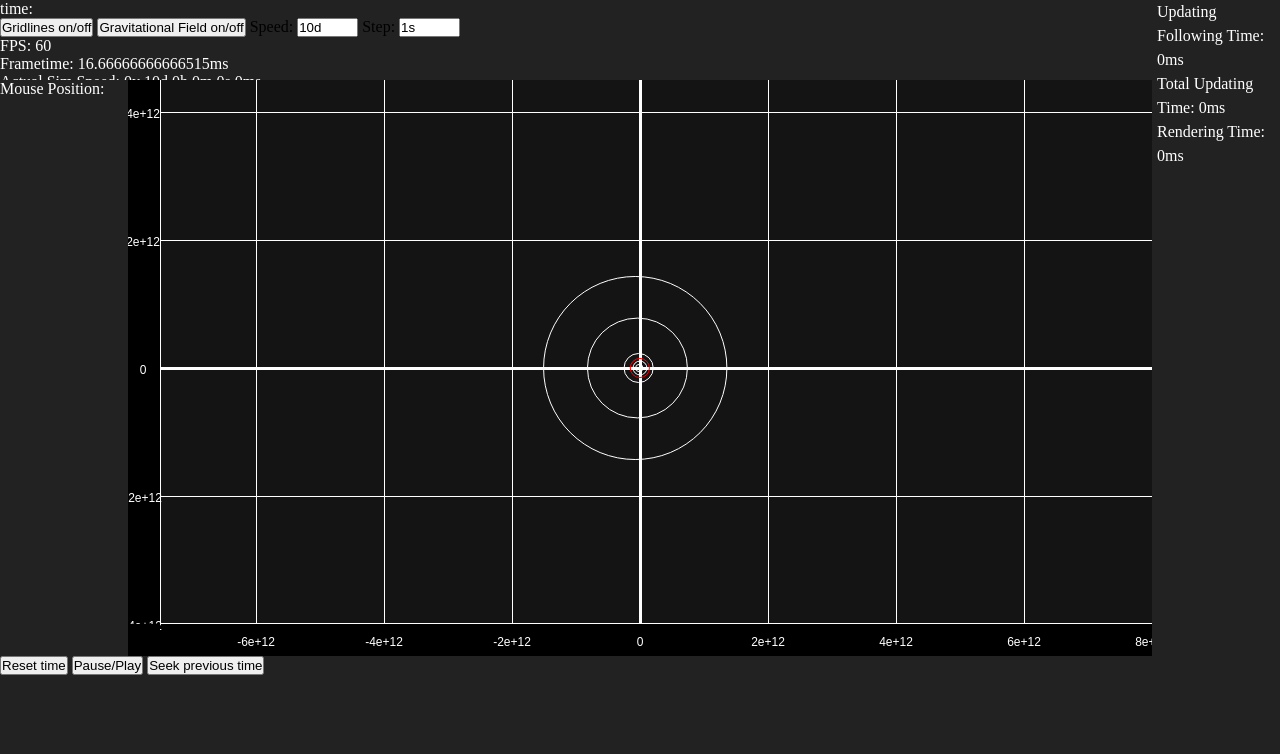
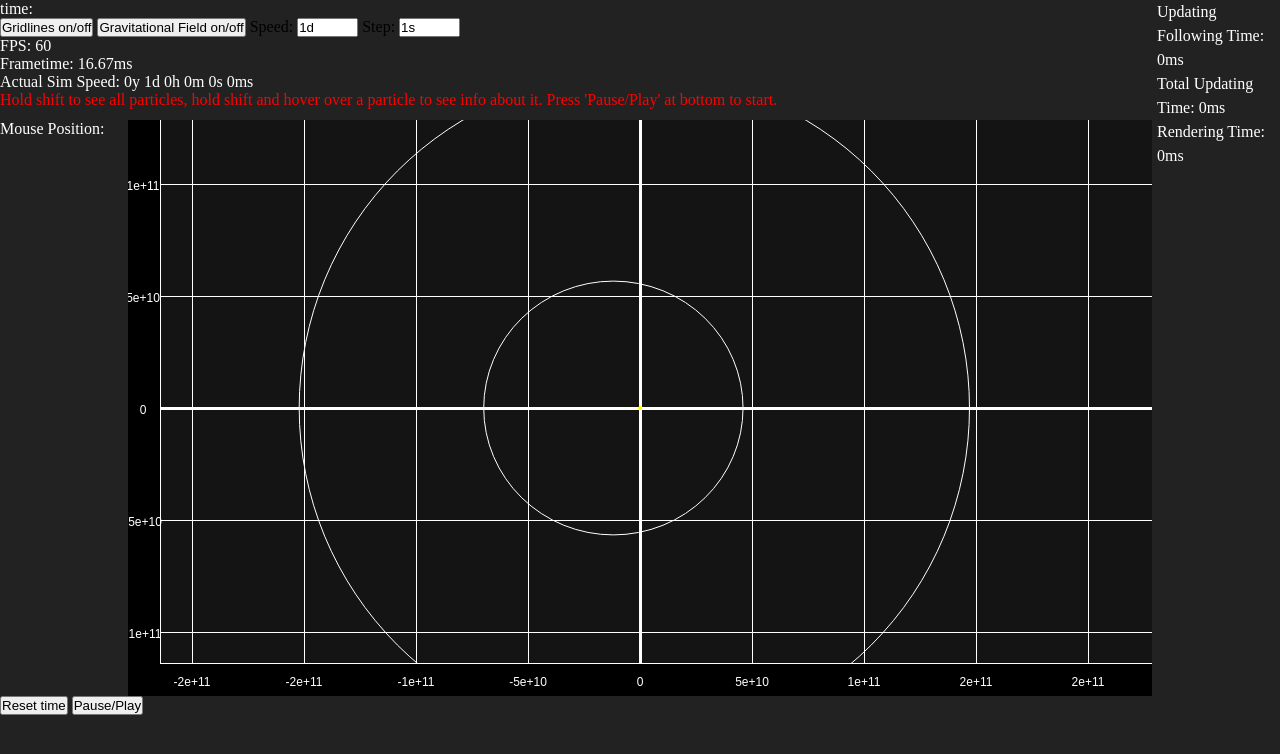
Before and after one commit to 0shaurya/jawns, a plain HTML site: page index.html in a window 1280 px wide. Drawn offline with Linux system fonts and the light colour scheme.

Commit message:
Fixed orbits, fixed incorrect time tracking.

```diff
--- a/css/style.css
+++ b/css/style.css
@@ -10,7 +10,7 @@ p {
 .container {
 	display: grid;
 	grid-template-columns: 10% 1024px 1fr;
-	grid-template-rows: 10% 576px 1fr;
+	grid-template-rows: 15% 576px 1fr;
 	grid-template-areas:
 		"top-toolbar top-toolbar properties-tab"
 		"left-toolbar simulation properties-tab"
--- a/index.html
+++ b/index.html
@@ -21,22 +21,19 @@
 		<p id = "time">time:</p>
 		<button id = "gridlines">Gridlines on/off</button>
 		<button id = "gravField">Gravitational Field on/off</button>
-		Speed: <input type = "text" id = "timeSpeed" value = "10d" size = "5"></input>
+		Speed: <input type = "text" id = "timeSpeed" value = "1d" size = "5"></input>
 		Step: <input type = "text" id = "timeStep" value = "1s" size = "5"></input>
 		<br>
 		<p id = "fps">FPS: </p>
 		<p id = "frametime">Frametime:</p>
 		<p id = "actualSimSpeed">Actual Sim Speed:</p>
-		<!-- Top Toolbar -->
-		<!-- Add your toolbar elements here -->
+		<p style = "color:red">Hold shift to see all particles, hold shift and hover over a particle to see info about it. Press 'Pause/Play' at bottom to start.</p>
 	</div>
 
 	<div class="left-toolbar">
 		<p>Mouse Position:</p>
 		<p id = "mousePosition"></p><br>
 		<p id = "zoomFactor"></p>
-		<!-- Left Toolbar -->
-		<!-- Add your toolbar elements here -->
 	</div>
 
 	<div class="properties-tab" style="line-height:1.5; padding-left:5px">
@@ -48,8 +45,6 @@
 		<p id = "renderingTime"></p>
 		<br><br><br><br>
 		<div id = "effectivePotentials" style="color:white"></div>
-		<!-- Properties Tab -->
-		<!-- Add your properties elements here -->
 	</div>
 
 	<div class="simulation">
@@ -59,28 +54,21 @@
 	<div class="time-slider">
 		<button id="reset">Reset time</button>
 		<button id="pauseplay">Pause/Play</button>
-		<button id="seek">Seek previous time</button>
-		<!-- Time Slider -->
-		<!-- Add your time slider element here -->
+		<!-- <button id="seek">Seek previous time</button> -->
 	</div>
 </div>
 
 <div id="contextMenu">
 	<div id="newParticleContextMenuButton">
-		<span>New Particle</span>
+		<span>New Particle (Earth mass)</span>
 	</div>
 	<div id="newHeavyParticleContextMenuButton">
-		<span>New Heavy Particle</span>
-	</div>
-	<div id="">
-		<span>·</span>
-	</div>
-	<div id="">
-		<span>·</span>
+		<span>New Heavy Particle (Sun mass)</span>
 	</div>
 </div>
 
 <div id="entityInfo">
+	<p id="entityName"></p>
 	<p id="entityType"></p>
 	<p id="entityMass"></p>
 	<p id="entityRadius"></p>
@@ -96,12 +84,12 @@
 	<div id="boltParticleRightClickButton">
 		<span>Bolt Particle</span>
 	</div>
-	<div id="trackParticleRightClickButton">
+<!-- 	<div id="trackParticleRightClickButton">
 		<span>Track Particle</span>
 	</div>
 	<div id="traceParticleRightClickButton">
 		<span>Trace Particle</span>
-	</div>
+	</div> -->
 	<div id="followParticleRightClickButton">
 		<span>Follow Particle</span>
 	</div>
--- a/src/classes/Particle.js
+++ b/src/classes/Particle.js
@@ -7,8 +7,9 @@ export class Particle {
 	// Number y
 	// Number radius
 	// initialVelocity = { x, y }
-	constructor(id, x, y, mass, radius, initialVelocity = { x: 0, y: 0 }, isBolted = false, isDeleted = false, color, isFollowing = false) {
+	constructor(id, name, x, y, mass, radius, initialVelocity = { x: 0, y: 0 }, isBolted = false, isDeleted = false, color, isFollowing = false) {
 		this.id = id;
+		this.name = name;
 		this.position = new Vector(x, y);
 		this.velocity = new Vector(initialVelocity.x, initialVelocity.y);
 		this.acceleration = new Vector(0, 0);
@@ -77,8 +78,8 @@ export class Particle {
 		// updates velocity
 		this.newVelocity = this.velocity.add(this.acceleration.add(this.newAcceleration).scale(dt*0.5));
 
-		this.position.x = this.newPosition.x;
-		this.position.y = this.newPosition.y;
+		if (!this.isBolted) this.position.x = this.newPosition.x;
+		if (!this.isBolted) this.position.y = this.newPosition.y;
 		this.velocity.x = this.newVelocity.x;
 		this.velocity.y = this.newVelocity.y;
 		this.acceleration.x = this.newAcceleration.x;
--- a/src/classes/State.js
+++ b/src/classes/State.js
@@ -7,7 +7,7 @@ export class State {
 		this.time = time;
 		this.particles = [];
 		particles.forEach((item, index) => {
-			this.particles.push(new Particle(item.id, item.position.x, item.position.y, item.mass, item.radius, {x: item.velocity.x, y: item.velocity.y}, item.isBolted, item.isDeleted, item.color))
+			this.particles.push(new Particle(item.id, item.name, item.position.x, item.position.y, item.mass, item.radius, {x: item.velocity.x, y: item.velocity.y}, item.isBolted, item.isDeleted, item.color))
 		})
 	}
 }
--- a/src/classes/Vector.js
+++ b/src/classes/Vector.js
@@ -20,7 +20,8 @@ export class Vector {
 		return this.x * vector.x + this.y * vector.y;
 	}
 
-	crossMagnitude(vector) {
+	// calculates the k value of the cross product of this x arg
+	crossK(vector) {
 		return this.x * vector.y - this.y * vector.x;
 	}
 
@@ -30,6 +31,12 @@ export class Vector {
 
 	addScalar(scalar) {
 		return this.scale((this.magnitude() + scalar) / this.magnitude());
+	}
+
+	// add in magnitude/direction form
+	addMagnitudeDirection(magnitude, direction) {
+		let vec2 = new Vector(magnitude * Math.cos(direction), magnitude * Math.sin(direction))
+		return this.add(vec2)
 	}
 
 	normalize() {
--- a/src/contextMenu.js
+++ b/src/contextMenu.js
@@ -7,6 +7,7 @@ const canvas = document.getElementById('canv');
 let contextMenu = document.getElementById("contextMenu");
 let entityContextMenu = document.getElementById("entityContextMenu")
 let entityInfo = document.getElementById('entityInfo');
+let entityName = document.getElementById('entityName');
 let entityMass = document.getElementById('entityMass');
 let entityRadius = document.getElementById('entityRadius');
 let entityType = document.getElementById('entityType');
@@ -16,8 +17,8 @@ let entityAcceleration = document.getElementById('entityAcceleration');
 
 let deleteParticleRightClickButton = document.getElementById('deleteParticleRightClickButton');
 let boltParticleRightClickButton = document.getElementById('boltParticleRightClickButton');
-let trackParticleRightClickButton = document.getElementById('trackParticleRightClickButton');
-let traceParticleRightClickButton = document.getElementById('traceParticleRightClickButton');
+// let trackParticleRightClickButton = document.getElementById('trackParticleRightClickButton');
+// let traceParticleRightClickButton = document.getElementById('traceParticleRightClickButton');
 let followParticleRightClickButton = document.getElementById('followParticleRightClickButton');
 
 let currentContextMenuItem;
@@ -74,16 +75,16 @@ boltParticleRightClickButton.addEventListener("click", (e) => {
 		currentContextMenuItem.toggleBolted();
 	}
 })
-trackParticleRightClickButton.addEventListener("click", (e) => {
-	if (entityContextMenu.style.visibility === "visible") {
-		hideAllMenus();
-	}
-})
-traceParticleRightClickButton.addEventListener("click", (e) => {
-	if (entityContextMenu.style.visibility === "visible") {
-		hideAllMenus();
-	}
-})
+// trackParticleRightClickButton.addEventListener("click", (e) => {
+	// if (entityContextMenu.style.visibility === "visible") {
+		// hideAllMenus();
+	// }
+// })
+// traceParticleRightClickButton.addEventListener("click", (e) => {
+	// if (entityContextMenu.style.visibility === "visible") {
+		// hideAllMenus();
+	// }
+// })
 followParticleRightClickButton.addEventListener("click", (e) => {
 	if (entityContextMenu.style.visibility === "visible") {
 		hideAllMenus();
@@ -110,7 +111,7 @@ document.body.addEventListener('keydown', (e) => {
 				entityInfo.style.visibility = 'visible';
 				document.body.style.cursor = "default";
 
-				entityType.textContent = item.isBolted ? "Particle (" + item.id + ")" + " (Bolted)" : "Particle (" + item.id + ")";
+				entityType.textContent = item.isBolted ? item.name + " (" + item.id + ")" + " (Bolted)" : item.name + " (" + item.id + ")";
 				entityMass.textContent = "mass: " + item.mass;
 				entityRadius.textContent = "radius: " + item.radius;
 				entityPosition.textContent     = "p: " + getPosition(item);
--- a/src/engine.js
+++ b/src/engine.js
@@ -20,9 +20,10 @@ let newHeavyParticleButton = document.getElementById("newHeavyParticleContextMen
 let engine = {
 	particles: [],
 
-	newParticle: function(x, y, mass, radius, initialVelocity, color) {
+	newParticle: function(name, x, y, mass, radius, initialVelocity, color) {
 		this.particles.push(new Particle(
 			this.particles.length,
+			name,
 			x,
 			y,
 			mass,
@@ -119,16 +120,14 @@ let engine = {
 		let v = particle1.velocity.subtract(particle2.velocity).magnitude();
 		const bigG = 6.6743e-11;
 		// let l  = r * Math.min(particle1.mass, particle2.mass) * v;
-		let l = smallM * particle1.position.subtract(particle2.position).crossMagnitude(particle1.velocity.subtract(particle2.velocity))
+		let l = smallM * particle1.position.subtract(particle2.position).crossK(particle1.velocity.subtract(particle2.velocity))
 		// console.log(l)
-		console.log(l)
 
 		// let l = 9e38
 
 		return Math.sqrt(1 + ((2 * bigE * l * l) / (mu * (bigG * smallM * bigM)**2)))
 	},
 
-	// accidentally finds apsides instead of semi major/minor axes
 	calculateOrbitLengths: function(particle1, particle2) {
 		let bigE = this.calculateEffectivePotentialMax(particle1, particle2);
 		if (bigE >= 0) return {apside1: null, apside2: null};
@@ -140,24 +139,34 @@ let engine = {
 		let v = particle1.velocity.subtract(particle2.velocity).magnitude();
 		let mu = (smallM * bigM)/(smallM + bigM);
 		const bigG = 6.6743e-11;
-		let l = r * smallM * v;
+		let l = smallM * particle1.position.subtract(particle2.position).crossK(particle1.velocity.subtract(particle2.velocity))
 
 		if (e == 1) return {apside1: particle1.position.subtract(particle2.position).magnitude(),
 							apside2: particle1.position.subtract(particle2.position).magnitude()}
 
 		// let r0 = (l * l)/(bigG * bigM * mu * smallM);
 		let r0 = -(bigG * smallM * bigM * (1 - e*e))/(2 * bigE)
+		let a1 = r0/(1-e);
+		let a2 = r0/(1+e);
+		let semiMajor = (a1 + a2)/2
+		let semiMinor = Math.sqrt(a1 * a2)
+		let c = Math.sqrt(semiMajor * semiMajor - semiMinor * semiMinor) // c is the distance from the center to a focus
 
-		return {apside1: r0/(1-e), apside2: r0/(1+e)};
+		return {apside1: a1, apside2: a2, semiMajor: semiMajor, semiMinor: semiMinor, c: c, eccentricity: e};
+	},
+
+	calculateMeanAnomaly: function(particle1, particle2) {
+		//let eccentricAnomaly = Math.acos()
+		//let e = this.calculateEccentricity(particle1, particle2);
 	}
 }
 
 newParticleButton.addEventListener("click", () => {
-	engine.newParticle(hPixelToActual(contextMenuCoords.x), vPixelToActual(contextMenuCoords.y), 1, 0, {x:0, y:0});
+	engine.newParticle("Particle", hPixelToActual(contextMenuCoords.x), vPixelToActual(contextMenuCoords.y), 5.972168e24, 0, {x:0, y:0});
 });
 
 newHeavyParticleButton.addEventListener("click", () => {
-	engine.newParticle(hPixelToActual(contextMenuCoords.x), vPixelToActual(contextMenuCoords.y), 100, 0, {x:0, y:0});
+	engine.newParticle("Particle", hPixelToActual(contextMenuCoords.x), vPixelToActual(contextMenuCoords.y), 1.988435e30, 0, {x:0, y:0});
 })
 
 const sunMass = 1.988435e30
@@ -226,6 +235,15 @@ const saturn = {
 	radius: 58232000
 }
 
+const uranus = {
+	mass: 568.32e24,
+	perihelion: 1357.554e9,
+	aphelion: 1506.527e9,
+	minSpeed: 9140,
+	maxSpeed: 10140,
+	radius: 58232000
+}
+
 const earthMass = 5.972168e24
 const earthDist = 1.4961877e11
 const AU = earthDist
@@ -277,16 +295,16 @@ const plutoSpeed = 5365
 const plutoRadius = 1.1899e6
 
 
-engine.newParticle(0, 0, sunMass, sunRadius, {x:0, y:0}, "yellow")
+engine.newParticle("Sun", 0, 0, sunMass, sunRadius, {x:0, y:0}, "yellow")
 
-engine.newParticle(mercury.perihelion, 0, mercury.mass, mercury.radius, {x:0, y:mercury.maxSpeed}, "silver");
-engine.newParticle(venus.perihelion, 0, venus.mass, venus.radius, {x:0, y:venus.maxSpeed}, "purple");
-engine.newParticle(moon.perigee + earth.perihelion, 0, moon.mass, moon.radius, {x:0, y:moon.maxSpeed + earth.maxSpeed}, "gray");
-engine.newParticle(earth.perihelion, 0, earth.mass, earth.radius, {x:0, y:earth.maxSpeed}, "blue");
-engine.newParticle(mars.perihelion, 0, mars.mass, mars.radius, {x:0, y:mars.maxSpeed}, "red");
+engine.newParticle("Mercury", mercury.perihelion, 0, mercury.mass, mercury.radius, {x:0, y: mercury.maxSpeed}, "silver")
+engine.newParticle("Venus", venus.perihelion, 0, venus.mass, venus.radius, {x:0, y:venus.maxSpeed}, "purple");
+engine.newParticle("Moon", moon.perigee + earth.perihelion, 0, moon.mass, moon.radius, {x:0, y:moon.maxSpeed + earth.maxSpeed}, "gray");
+engine.newParticle("Earth", earth.perihelion, 0, earth.mass, earth.radius, {x:0, y:earth.maxSpeed}, "blue");
+engine.newParticle("Mars", mars.perihelion, 0, mars.mass, mars.radius, {x:0, y:mars.maxSpeed}, "red");
 
-engine.newParticle(jupiter.perihelion, 0, jupiter.mass, jupiter.radius, {x:0, y:jupiter.maxSpeed}, "orange");
-engine.newParticle(saturn.perihelion, 0, saturn.mass, saturn.radius, {x:0, y:saturn.maxSpeed}, "beige");
+engine.newParticle("Jupiter", jupiter.perihelion, 0, jupiter.mass, jupiter.radius, {x:0, y:jupiter.maxSpeed}, "orange");
+engine.newParticle("Saturn", saturn.perihelion, 0, saturn.mass, saturn.radius, {x:0, y:saturn.maxSpeed}, "beige");
 
 
 // inclusive
--- a/src/renderer.js
+++ b/src/renderer.js
@@ -33,29 +33,61 @@ function drawBall(x, y, r, color, alpha = 1) {
 	ctx.stroke();
 }
 
+function rotatedEllipsePolar(theta, a, e, phi) {
+	return Math.abs(a*(1 - e*e) / (1 + e*(Math.cos(theta - phi))));
+}
+
 function drawOrbit(particle1, particle2, color, alpha = 1) {
-	let f;
-
+	let focus;
 	if (particle1.mass > particle2.mass) {
-		f = new Vector(particle1.position.x, particle1.position.y);
+		focus = new Vector(particle1.position.x, particle1.position.y);
 	} else {
-		f = new Vector(particle2.position.x, particle2.position.y);
+		focus = new Vector(particle2.position.x, particle2.position.y);
 	}
 
+	let lengths = engine.calculateOrbitLengths(particle1, particle2);
+	let r = particle2.position.subtract(particle1.position);
+	let theta = r.angle();
+	if (theta < 0) {
+		theta = 2*Math.PI + theta
+	}
 
-	let ap1 = engine.calculateOrbitLengths(particle1, particle2).apside1;
-	let ap2 = engine.calculateOrbitLengths(particle1, particle2).apside2;
+	let a = lengths.semiMajor
+	let e = lengths.eccentricity
+	let rMag = r.magnitude()
 
-	let a = (ap1 + ap2) / 2;
-	let b = Math.sqrt(ap1 * ap2);
-	let c = Math.sqrt(a*a - b*b);
+	// calculate the two possible phi values based on the polar equation of a rotated ellipse
+	let phiP = theta + Math.acos((a*(1 - e*e) - rMag) / (e * rMag))
+	let phiM = theta - Math.acos((a*(1 - e*e) - rMag) / (e * rMag))
 
-	let center = new Vector(f.x - c, f.y);
-	let theta = particle1.position.angleBetween(particle2.position);
+	// figure out whether the positive or negative phi value is correct
+	let phi;
+	if (r.crossK(particle2.velocity) < 0 ) {
+		if ( r.dot(particle2.velocity) > 0 ) {
+			phi = (Math.PI + phiP) % (2*Math.PI)
+		} else {
+			phi = (Math.PI + phiM) % (2*Math.PI)
+		}
+	} else {
+		if ( r.dot(particle2.velocity) < 0 ) {
+			phi = (Math.PI + phiP) % (2*Math.PI)
+		} else {
+			phi = (Math.PI + phiM) % (2*Math.PI)
+		}
+	}
 
+	let center = new Vector(focus.x + lengths.c*Math.cos(phi),
+							focus.y + lengths.c*Math.sin(phi));
+	if (particle2.name == "Moon") console.log(phi)
 	ctx.strokeStyle = color;
 	ctx.beginPath()
-	ctx.ellipse(hActualToPixel(center.x), vActualToPixel(center.y), Math.abs(hActualToPixel(a) - hActualToPixel(0)), Math.abs(vActualToPixel(b)-vActualToPixel(0)), 0, 0, 2*Math.PI)
+	ctx.ellipse(hActualToPixel(center.x), // center x
+				vActualToPixel(center.y), // center y
+				Math.abs(hActualToPixel(lengths.semiMajor) - hActualToPixel(0)), // radius x
+				Math.abs(vActualToPixel(lengths.semiMinor) - vActualToPixel(0)), // radius y
+				-phi, // rotation
+				0,
+				2*Math.PI)
 	ctx.stroke();
 }
 
@@ -245,7 +277,9 @@ document.addEventListener("keydown", (e) => {
 document.addEventListener("keyup", (e) => {
 	if (!e.shiftKey) shiftKeyDown = false;
 })
-let am, nam;
+
+let stateHistory = []
+
 // takes in a State object to determine what to render
 function renderFrame(frame) {
 	ctx.clearRect(0, 0, canvas.width, canvas.height);
@@ -264,35 +298,14 @@ function renderFrame(frame) {
 		});
 	}
 
-	drawOrbit(engine.particles[0], engine.particles[1], "white");
-	drawOrbit(engine.particles[0], engine.particles[2], "white");
-	drawOrbit(engine.particles[0], engine.particles[4], "red");
-	drawOrbit(engine.particles[0], engine.particles[5], "white");
-	drawOrbit(engine.particles[0], engine.particles[6], "white");
-	drawOrbit(engine.particles[0], engine.particles[7], "white");
-	drawOrbit(engine.particles[3], engine.particles[4], "yellow");
-
-	// drawOrbit(engine.particles[1], engine.particles[0], "blue");
-	console.log({
-		ep: engine.calculateEffectivePotentialMax(engine.particles[0], engine.particles[1]),
-		ec: engine.calculateEccentricity(engine.particles[1], engine.particles[0]),
+	engine.particles.forEach((item, index) => {
+		if (index !== 0 && index !== 3) {
+			drawOrbit(engine.particles[0], engine.particles[index], "white")
+		}
 	})
 
-	// nam = Math.abs(engine.particles[0].position.subtract(engine.particles[1].position).magnitude()) * engine.particles[1].mass * engine.particles[1].velocity.subtract(engine.particles[0].velocity).magnitude()
-	// console.log(nam)
-	// console.log(100 * (nam - am) / am)
-	// am = Math.abs(engine.particles[0].position.subtract(engine.particles[1].position).magnitude()) * engine.particles[1].mass * engine.particles[1].velocity.subtract(engine.particles[0].velocity).magnitude()
-
-
-	//drawOrbit(engine.particles[0], engine.particles[8], "white");
-	//drawOrbit(engine.particles[0], engine.particles[9], "white");
-	//drawOrbit(engine.particles[0], engine.particles[10], "white");
-	//drawOrbit(engine.particles[3], engine.particles[4], "red");
 
 	if (gridlinesOn) drawGridNumbers();
-
-	let dx = 0;
-	let dy = 0;
 }
 
 export { gridStep };
--- a/src/time.js
+++ b/src/time.js
@@ -95,12 +95,12 @@ function update() {
 		}
 
 		let updatingPhysicsTime = performance.now() - updatingPhysicsStart;
-		document.getElementById("updatingPhysicsTime").textContent = `___Updating Physics Time: ${updatingPhysicsTime} ms`;
+		document.getElementById("updatingPhysicsTime").textContent = `Updating Physics Time: ${Math.round(updatingPhysicsTime*100)/100} ms`;
 
 		let collisionsStart = performance.now();
 		engine.calculateCollisions();
 		let collisionsTime = performance.now() - collisionsStart;
-		document.getElementById("collisionsTime").textContent = `___Calculating Collisions Time: ${collisionsTime} ms`;
+		document.getElementById("collisionsTime").textContent = `Calculating Collisions Time: ${Math.round(collisionsTime*100)/100} ms`;
 
 		let updatingValsStart = performance.now();
 		engine.particles.forEach((item, index) => {
@@ -110,71 +110,38 @@ function update() {
 		});
 
 		let updatingValsTime = performance.now() - updatingValsStart;
-		document.getElementById("updatingValsTime").textContent = `___Updating Values Time: ${updatingValsTime} ms`;
-
-		let sun = engine.particles[0]
-		let mercury = engine.particles[1]
-
-		//document.getElementById("effectivePotentials").innerHTML = JSON.stringify({
-		//	mercurySun: engine.calculateEccentricity(engine.particles[0], engine.particles[1]),
-		//	earthSun: engine.calculateEccentricity(engine.particles[0], engine.particles[3]),
-		//	moonSun: engine.calculateEccentricity(engine.particles[0], engine.particles[4]),
-		//	earthMoon: engine.calculateEccentricity(engine.particles[4], engine.particles[3]),
-		//	moonJupiter: engine.calculateEccentricity(engine.particles[4], engine.particles[6]),
-		//	venusNeptune: engine.calculateEccentricity(engine.particles[2], engine.particles[9]),
-		//	sunNeptune: engine.calculateEccentricity(engine.particles[0], engine.particles[9])
-		//})
-
-		// let hasParticles = false;
-		// particlePerformanceArray.forEach((item, index) => {
-		// 	if (item.numOfParticles === engine.getNumOfParticles()) {
-		// 		hasParticles = true;
-		// 	}
-		// })
-		//
-		// if (!hasParticles) {
-		// 	particlePerformanceArray.push({
-		// 		numOfParticles: engine.getNumOfParticles(),
-		// 		updatingPhysicsTime: updatingPhysicsTime,
-		// 		collisionsTime: collisionsTime,
-		// 		updatingValsTime: updatingValsTime,
-		// 		totalTime: updatingPhysicsTime + collisionsTime + updatingValsTime
-		// 	})
-		// }
-
+		document.getElementById("updatingValsTime").textContent = `Updating Values Time: ${Math.round(updatingValsTime*100)/100} ms`;
 
 	}
-	// console.log(particlePerformanceArray);
-
 	return nextFrame;
 }
 
 // renders a new frame every 1/60th seconds
 function step() {
+	frameTimeEnd = performance.now();
 
-	frameTimeEnd = performance.now();
 	document.getElementById("fps").textContent = "FPS: " + Math.round(Math.min(1000/(frameTimeEnd - frameTimeStart), 60));
-	document.getElementById("frametime").textContent = "Frametime: " + (frameTimeEnd - frameTimeStart) + "ms";
+	document.getElementById("frametime").textContent = "Frametime: " + (Math.round((frameTimeEnd - frameTimeStart)*100)/100) + "ms";
 	document.getElementById("actualSimSpeed").textContent = "Actual Sim Speed: " + timeToString(Math.min(1000/(frameTimeEnd - frameTimeStart), 60)/60 * timeSpeed);
 	let tempFrameTimeStart = frameTimeStart;
 	frameTimeStart = performance.now();
 
 	let updateFollowingStart = performance.now();
 	updateFollowing();
-	document.getElementById("followingTime").textContent = "Updating Following Time: " + (performance.now() -  updateFollowingStart) + "ms";
+	document.getElementById("followingTime").textContent = "Updating Following Time: " + (Math.round((performance.now() -  updateFollowingStart)*100)/100) + "ms";
 
 	let nextFrameStart = performance.now();
 	let nextFrame = update();
-	document.getElementById("updatingTime").textContent = "Total Updating Time: " + (performance.now() -  nextFrameStart) + "ms";
+	document.getElementById("updatingTime").textContent = "Total Updating Time: " + (Math.round((performance.now() -  nextFrameStart)*100)/100) + "ms";
 
 	if (isTimeMoving) {
 		document.getElementById("time").textContent = `time: ${timeToString(time)}`;
-		time += timeSpeed * Math.min((frameTimeEnd - tempFrameTimeStart)/1000, 1/60)
+		time += timeSpeed * 1/60
 	}
 
 	let renderingTimeStart = performance.now();
 	renderFrame(nextFrame);
-	document.getElementById("renderingTime").textContent = "Rendering Time: " + (performance.now() - renderingTimeStart) + "ms";
+	document.getElementById("renderingTime").textContent = "Rendering Time: " + (Math.round((performance.now() - renderingTimeStart)*100)/100) + "ms";
 
 	window.requestAnimationFrame(step);
 }
@@ -213,7 +180,7 @@ function seek() {
 
 document.getElementById("reset").addEventListener("click", reset);
 document.getElementById("pauseplay").addEventListener("click", pauseplay);
-document.getElementById("seek").addEventListener("click", seek);
+// document.getElementById("seek").addEventListener("click", seek);
 
 setTimeout(step(), 100);
 
--- a/src/zoomingpanning.js
+++ b/src/zoomingpanning.js
@@ -2,7 +2,7 @@ import { hPixelToActual, hActualToPixel, vPixelToActual, vActualToPixel } from '
 import { engine } from './engine.js';
 
 //let scale = 1;
-let scale = .000000000002;
+let scale = .00000000007;
 let translateX = 0;
 let translateY = 0;
 
@@ -88,5 +88,5 @@ function printMousePositionAndScale(e) {
     	y: (-(e.clientY - rect.top)+288 + translateY)/32 / scale
     };
     document.getElementById("mousePosition").textContent = `(${Math.round(mousePosition.x*1000)/1000}, ${Math.round(mousePosition.y*1000)/1000})`;
-    document.getElementById("zoomFactor").textContent = `Zoom: ${Math.round(scale*100)/100}x`;
+    document.getElementById("zoomFactor").textContent = `Zoom: ${Math.round(scale*1000000000000)/1000000000000}x`;
 }
```
